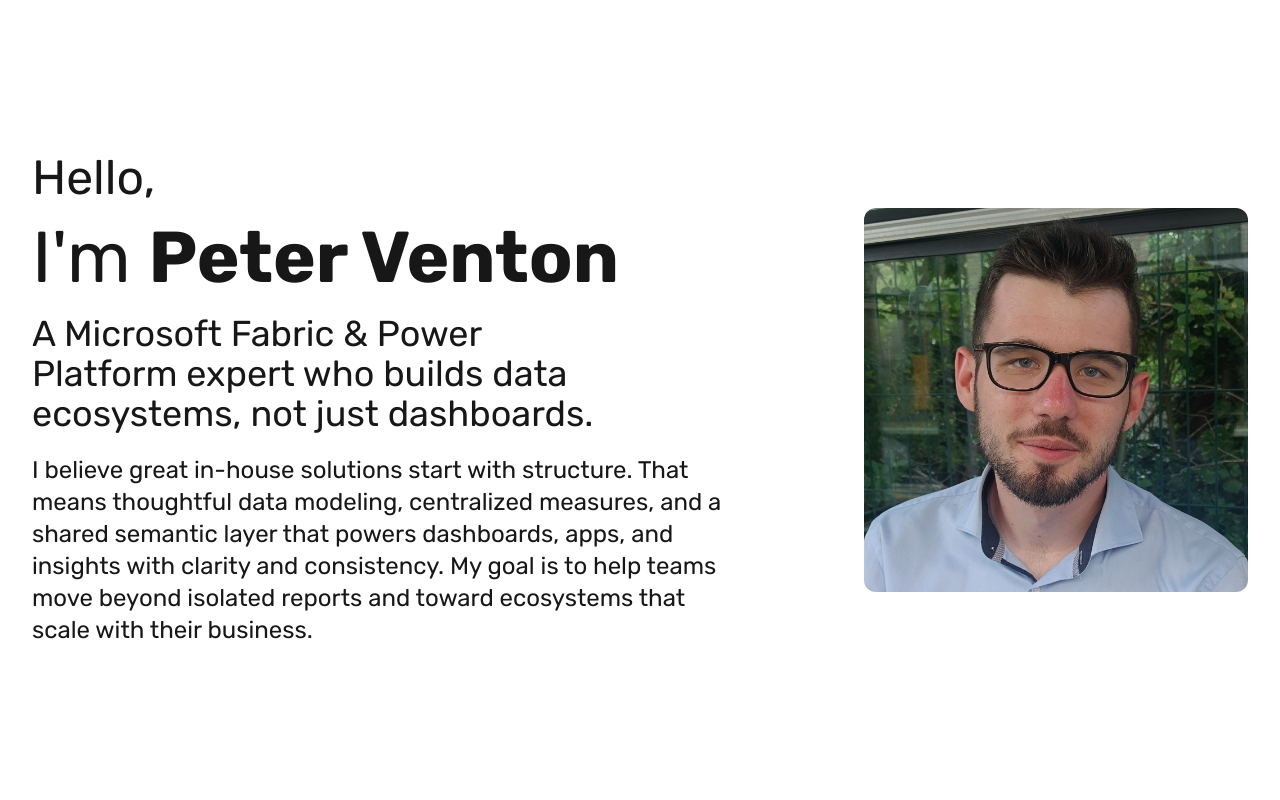
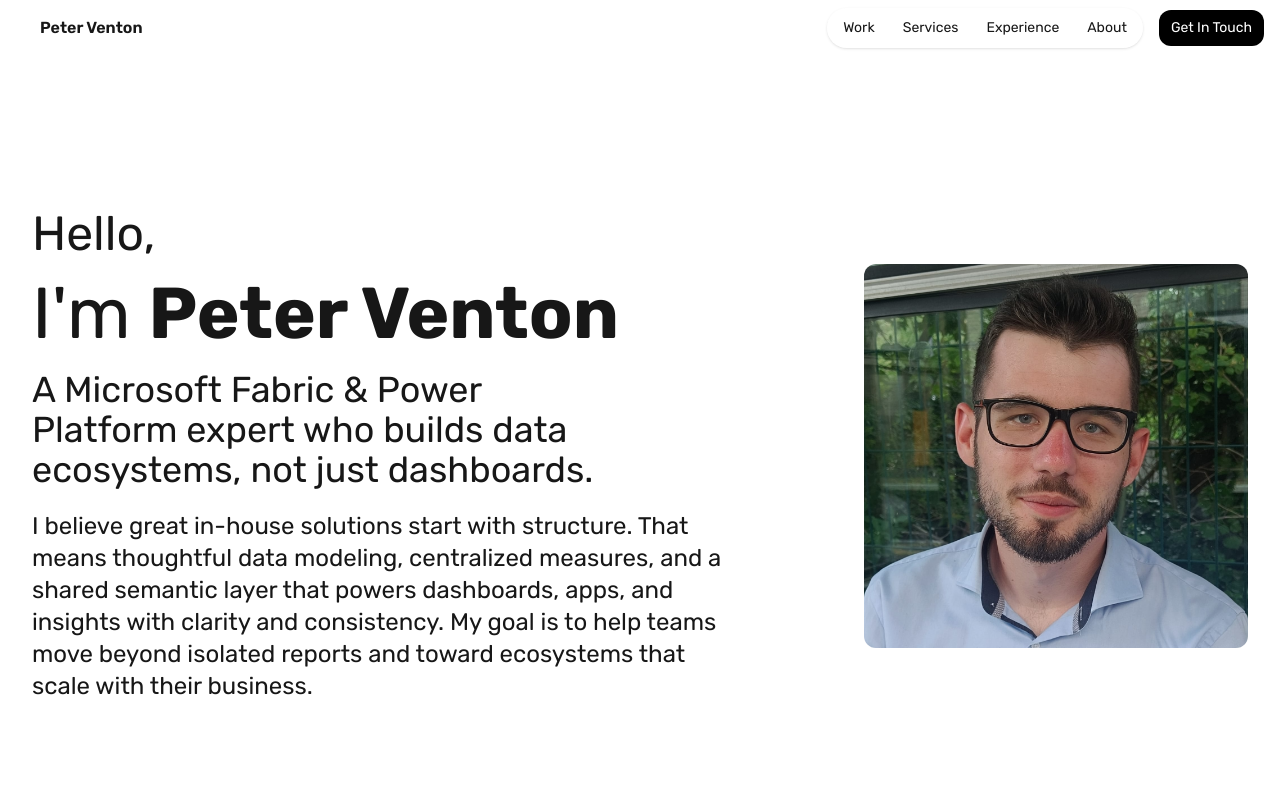
Before and after one commit to PeterSVenton/portfolio, a Next.js app: page / in a window 1280 px wide. Shown: the top 800 px of the page. Built offline with nearby package versions, Linux system fonts and the light colour scheme.

Commit message:
Added metadata to main page Added Navbar

```diff
--- a/package.json
+++ b/package.json
@@ -16,6 +16,7 @@
     "@types/mdx": "^2.0.13",
     "highlight.js": "^11.11.1",
     "lucide-react": "^0.487.0",
+    "motion": "^12.23.12",
     "next": "^15.5.0",
     "react": "^19.0.0",
     "react-dom": "^19.0.0",
--- a/src/app/layout.tsx
+++ b/src/app/layout.tsx
@@ -4,6 +4,7 @@ import { GoogleAnalytics } from '@next/third-parties/google'
 import Script from 'next/script';
 
 import "./globals.css";
+import Header from "@/components/Header";
 
 const rubik = Rubik({
   variable: "--font-rubik",
@@ -31,6 +32,7 @@ export default function RootLayout({
       <body
         className={`${rubik.className} antialiased`}
       >
+        <Header />
         {children}
       </body>
     </html>
--- a/src/app/page.tsx
+++ b/src/app/page.tsx
@@ -2,6 +2,11 @@ import Hero from "./sections/hero";
 import MyBackground from "./sections/myBackground";
 import Portfolio from "./sections/portfolio";
 import Section2 from "./sections/section2";
+
+export const metadata = {
+  title: 'Peter Venton — BI that scales beyond dashboards',
+  description: 'Microsoft Fabric & Power Platform expert building scalable BI ecosystems.',
+}
 
 export default function Home() {
   return (
--- a/src/app/sections/section2.tsx
+++ b/src/app/sections/section2.tsx
@@ -1,6 +1,8 @@
 import Image from "next/image";
 import Link from "next/link";
 import React from "react";
+
+
 type CardProps = {
   title: string;
   description: string;
@@ -8,7 +10,7 @@ type CardProps = {
   imagealt: string;
   href: string;
 };
-const Card = ({ title, description, imagesrc, imagealt, href }: CardProps) => {
+const Card = ({ title, description, imagesrc, imagealt, href, ...rest }: CardProps) => {
   return (
     <li className="w-[80%] hover:bg-[#f4f4f4] transition-[background-color] duration-300 rounded-3xl p-3">
       <Link href={href} className="flex">
@@ -34,6 +36,7 @@ const Section2 = () => {
       <h1 className="text-5xl font-medium text-center mb-4">
         BI Built to Scale, Designed to Last
       </h1>
+
       <ul className="flex flex-col items-center gap-8">
         <Card
           href={"/longGame"}
--- /dev/null
+++ b/src/components/Header.tsx
@@ -0,0 +1,105 @@
+// components/Header.tsx
+"use client";
+
+import Link from "next/link";
+import { usePathname } from "next/navigation";
+import {
+  motion,
+  AnimatePresence,
+  useScroll,
+  useMotionValueEvent,
+} from "framer-motion";
+import { useState } from "react";
+
+const NAV = [
+  { href: "/work", label: "Work" },
+  { href: "/services", label: "Services" },
+  { href: "/experience", label: "Experience" },
+  { href: "/about", label: "About" },
+];
+
+export default function Header() {
+  const pathname = usePathname();
+  const [hidden, setHidden] = useState(false);
+  const [isAtTopOfPage, setIsAtTopOfPage] = useState(true);
+  const [hovered, setHovered] = useState<number | null>(null);
+
+  const { scrollY } = useScroll();
+
+  useMotionValueEvent(scrollY, "change", (latest) => {
+    const prev = scrollY.getPrevious() ?? 0;
+
+    setIsAtTopOfPage(latest <= 100);
+
+    if (latest > prev && latest > 30) {
+      setHidden(true);
+    } else if (latest < prev) {
+      setHidden(false);
+    }
+  });
+
+  return (
+    <motion.header
+      initial={false}
+      animate={{ y: hidden ? "-100%" : 0 }}
+      transition={{ type: "spring", stiffness: 600, damping: 40, mass: 0.6 }}
+      className={`sticky top-0 z-50  bg-white/70 backdrop-blur ${
+        !isAtTopOfPage ? "border-b" : undefined
+      }`}
+      style={{ willChange: "transform" }}
+    >
+      <nav className="ml-6 flex h-14 items-center gap-4 px-4">
+        <Link href="/" className="font-semibold">
+          Peter Venton
+        </Link>
+
+        <ul className="ml-auto flex items-center gap-1 rounded-full bg-white/60 p-1 shadow-sm">
+          {NAV.map((item, i) => {
+            const active = pathname === item.href;
+            return (
+              <li
+                key={item.href}
+                onMouseEnter={() => setHovered(i)}
+                onMouseLeave={() => setHovered(null)}
+              >
+                <Link
+                  href={item.href}
+                  onClick={() =>
+                    window.gtag?.("event", "nav_click", { label: item.label })
+                  }
+                  className="relative block rounded-full px-3 py-1.5 text-sm"
+                >
+                  <AnimatePresence>
+                    {(active || hovered === i) && (
+                      <motion.div
+                        layoutId="nav-pill"
+                        className="absolute inset-0 rounded-full bg-black/10"
+                        transition={{
+                          type: "spring",
+                          stiffness: 500,
+                          damping: 40,
+                          mass: 0.6,
+                        }}
+                      />
+                    )}
+                  </AnimatePresence>
+                  <span className="relative z-10">{item.label}</span>
+                </Link>
+              </li>
+            );
+          })}
+        </ul>
+
+        <Link
+          href="/contact"
+          className="rounded-xl bg-black px-3 py-2 text-sm text-white"
+          onClick={() =>
+            window.gtag?.("event", "cta_click", { label: "Get In Touch" })
+          }
+        >
+          Get In Touch
+        </Link>
+      </nav>
+    </motion.header>
+  );
+}
```
Also changed, not shown: 1 other file (tests, documents, lock files or other folders).
